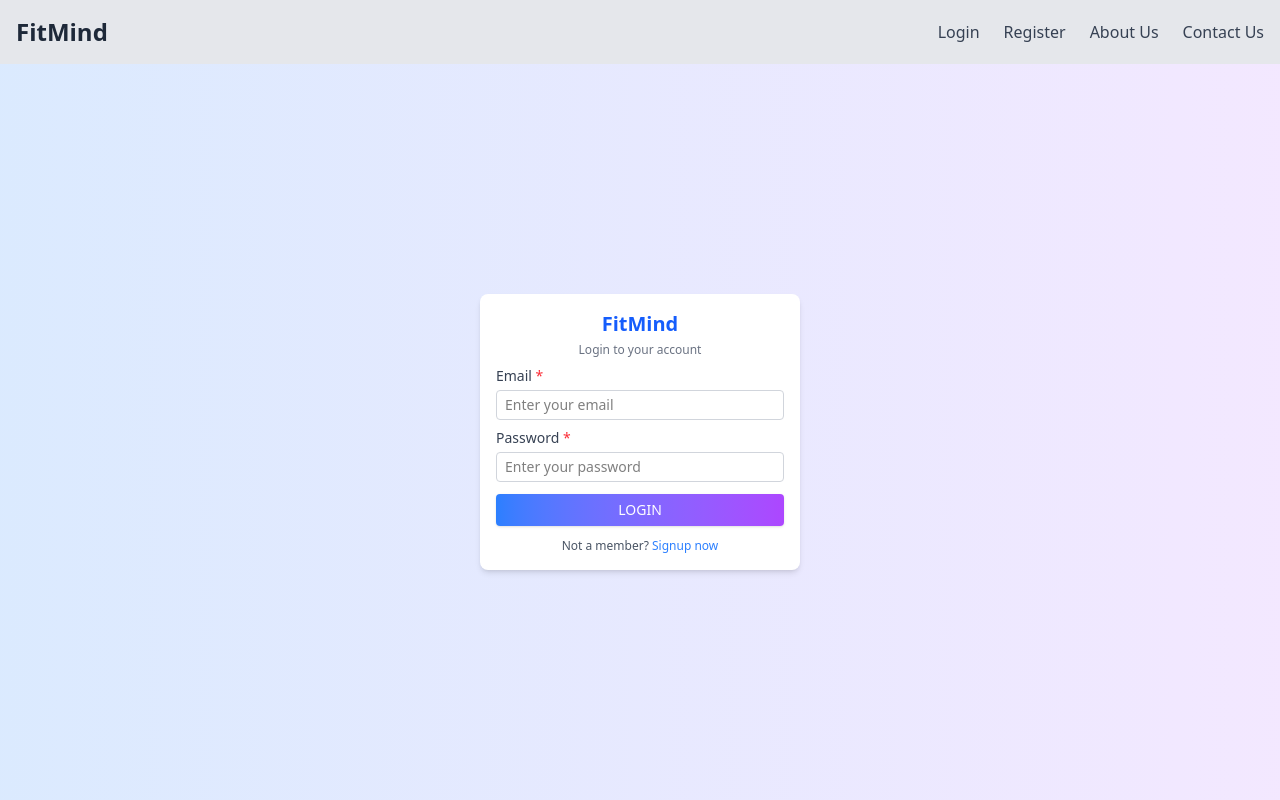
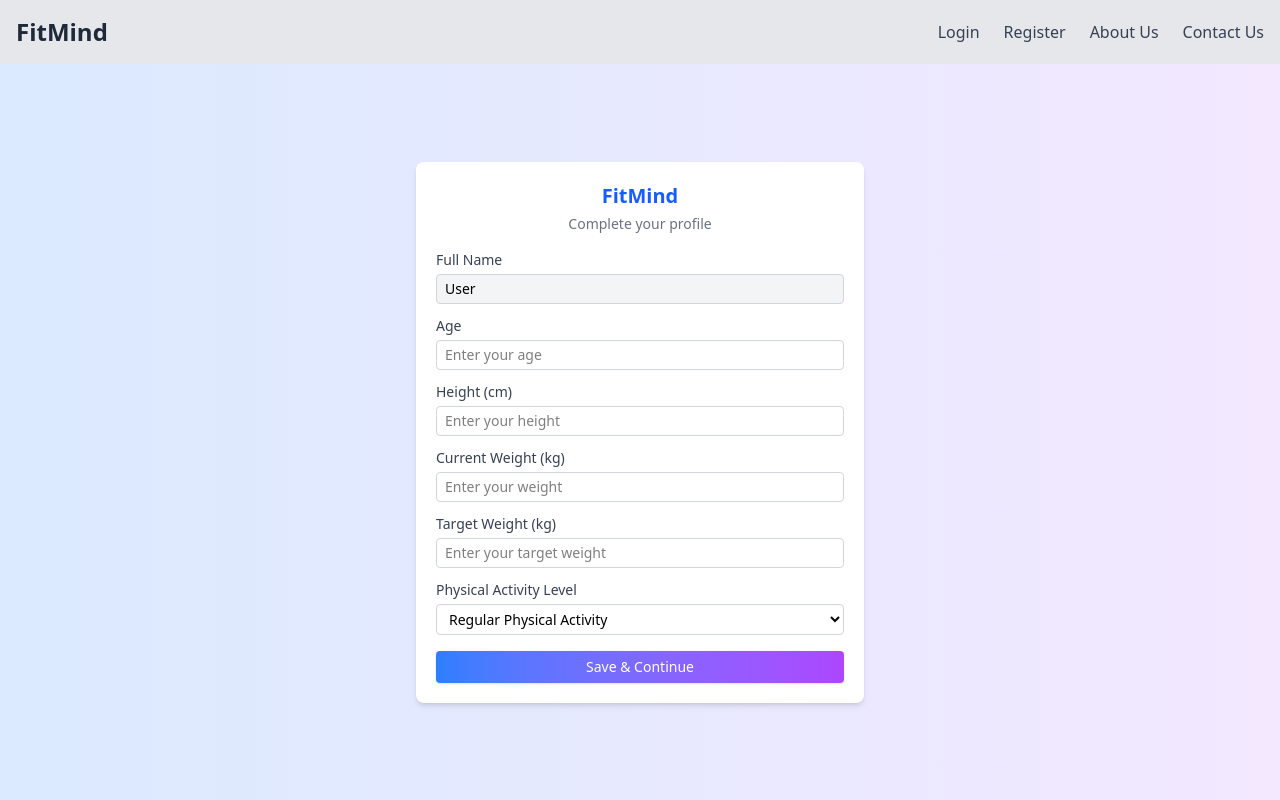
Before and after one commit to ZarinRitu32/FitMind, a React (Vite) app in the folder Frontend/: page /profile in a window 1280 px wide. Before the commit this address led to /login. Built offline with nearby package versions, Linux system fonts and the light colour scheme.

Commit message:
profile page

```diff
--- a/Frontend/src/pages/Login.jsx
+++ b/Frontend/src/pages/Login.jsx
@@ -1,68 +1,75 @@
-// src/pages/Login.jsx
 import { Link, useNavigate } from "react-router-dom";
+import { useState } from "react";
 
 export default function Login() {
   const navigate = useNavigate();
+  const [email, setEmail] = useState("");
+  const [password, setPassword] = useState("");
 
-  const handleLogin = () => {
-    // এখানে form validation বা API call যোগ করা যাবে
-    navigate("/dashboard");
+  const handleLogin = (e) => {
+    e.preventDefault();
+
+    if (!email || !password) {
+      alert("Please enter email and password.");
+      return;
+    }
+
+    // ✅ Check if profile is completed
+    const isProfileCompleted = localStorage.getItem("profileCompleted") === "true";
+
+    if (isProfileCompleted) {
+      navigate("/dashboard");
+    } else {
+      navigate("/profile");
+    }
   };
 
   return (
     <div className="flex justify-center items-center min-h-[calc(100vh-64px)] bg-gradient-to-r from-blue-100 to-purple-100">
       <div className="w-full max-w-xs bg-white rounded-lg shadow-md p-4">
-        {/* Header */}
         <div className="text-center mb-2">
           <h1 className="text-xl font-bold text-blue-600">FitMind</h1>
-          <p className="text-gray-500 mt-1 text-xs">
-            Login to your account
-          </p>
+          <p className="text-gray-500 mt-1 text-xs">Login to your account</p>
         </div>
 
-        {/* Form */}
-        <form>
-          {/* Email */}
+        <form onSubmit={handleLogin}>
           <div className="mb-2">
             <label className="block text-gray-700 mb-1 text-sm font-medium">
               Email <span className="text-red-500">*</span>
             </label>
             <input
               type="email"
+              value={email}
+              onChange={(e) => setEmail(e.target.value)}
               placeholder="Enter your email"
-              className="w-full px-2 py-1 border border-gray-300 rounded focus:outline-none focus:ring-1 focus:ring-blue-400 transition text-sm"
+              className="w-full px-2 py-1 border border-gray-300 rounded focus:outline-none focus:ring-1 focus:ring-blue-400 text-sm"
             />
           </div>
 
-          {/* Password */}
           <div className="mb-3">
             <label className="block text-gray-700 mb-1 text-sm font-medium">
               Password <span className="text-red-500">*</span>
             </label>
             <input
               type="password"
+              value={password}
+              onChange={(e) => setPassword(e.target.value)}
               placeholder="Enter your password"
-              className="w-full px-2 py-1 border border-gray-300 rounded focus:outline-none focus:ring-1 focus:ring-blue-400 transition text-sm"
+              className="w-full px-2 py-1 border border-gray-300 rounded focus:outline-none focus:ring-1 focus:ring-blue-400 text-sm"
             />
           </div>
 
-          {/* Login Button */}
           <button
-            type="button"
-            onClick={handleLogin}
+            type="submit"
             className="w-full py-1.5 bg-gradient-to-r from-blue-500 to-purple-500 text-white font-medium rounded shadow-sm hover:from-blue-600 hover:to-purple-600 transition text-sm"
           >
             LOGIN
           </button>
         </form>
 
-        {/* Register Link */}
         <p className="mt-3 text-center text-gray-600 text-xs">
           Not a member?{" "}
-          <Link
-            to="/register"
-            className="text-blue-500 font-medium hover:underline"
-          >
+          <Link to="/register" className="text-blue-500 font-medium hover:underline">
             Signup now
           </Link>
         </p>
--- a/Frontend/src/pages/Profile.jsx
+++ b/Frontend/src/pages/Profile.jsx
@@ -0,0 +1,135 @@
+// src/pages/Profile.jsx
+import { useState } from "react";
+import { useNavigate, useLocation } from "react-router-dom";
+
+export default function Profile() {
+  const navigate = useNavigate();
+  const location = useLocation();
+
+  // Get fullName from Register page state or fallback to localStorage
+  const fullNameFromState = location.state?.fullName;
+  const fullNameFromStorage = localStorage.getItem("fullName");
+  const fullName = fullNameFromState || fullNameFromStorage || "User";
+
+  const [age, setAge] = useState("");
+  const [height, setHeight] = useState("");
+  const [weight, setWeight] = useState("");
+  const [targetWeight, setTargetWeight] = useState("");
+  const [activityLevel, setActivityLevel] = useState("regular");
+
+  const handleSave = (e) => {
+    e.preventDefault();
+
+    // For now, just log values (can replace with API call)
+    console.log({
+      fullName,
+      age,
+      height,
+      weight,
+      targetWeight,
+      activityLevel,
+    });
+
+    // Optional: mark profile as completed
+    localStorage.setItem("profileCompleted", "true");
+
+    // Redirect to dashboard
+    navigate("/dashboard");
+  };
+
+  return (
+    <div className="flex justify-center items-center min-h-[calc(100vh-64px)] bg-gradient-to-r from-blue-100 to-purple-100">
+      <div className="w-full max-w-md bg-white rounded-lg shadow-md p-5">
+        {/* Header */}
+        <div className="text-center mb-4">
+          <h1 className="text-xl font-bold text-blue-600">FitMind</h1>
+          <p className="text-gray-500 mt-1 text-sm">Complete your profile</p>
+        </div>
+
+        {/* Profile Form */}
+        <form onSubmit={handleSave}>
+          {/* Full Name (readonly) */}
+          <div className="mb-3">
+            <label className="block text-gray-700 mb-1 text-sm font-medium">Full Name</label>
+            <input
+              type="text"
+              value={fullName}
+              readOnly
+              className="w-full px-2 py-1 border border-gray-300 rounded bg-gray-100 text-sm"
+            />
+          </div>
+
+          {/* Age */}
+          <div className="mb-3">
+            <label className="block text-gray-700 mb-1 text-sm font-medium">Age</label>
+            <input
+              type="number"
+              value={age}
+              onChange={(e) => setAge(e.target.value)}
+              placeholder="Enter your age"
+              className="w-full px-2 py-1 border border-gray-300 rounded focus:ring-1 focus:ring-blue-400 text-sm"
+            />
+          </div>
+
+          {/* Height */}
+          <div className="mb-3">
+            <label className="block text-gray-700 mb-1 text-sm font-medium">Height (cm)</label>
+            <input
+              type="number"
+              value={height}
+              onChange={(e) => setHeight(e.target.value)}
+              placeholder="Enter your height"
+              className="w-full px-2 py-1 border border-gray-300 rounded focus:ring-1 focus:ring-blue-400 text-sm"
+            />
+          </div>
+
+          {/* Current Weight */}
+          <div className="mb-3">
+            <label className="block text-gray-700 mb-1 text-sm font-medium">Current Weight (kg)</label>
+            <input
+              type="number"
+              value={weight}
+              onChange={(e) => setWeight(e.target.value)}
+              placeholder="Enter your weight"
+              className="w-full px-2 py-1 border border-gray-300 rounded focus:ring-1 focus:ring-blue-400 text-sm"
+            />
+          </div>
+
+          {/* Target Weight */}
+          <div className="mb-3">
+            <label className="block text-gray-700 mb-1 text-sm font-medium">Target Weight (kg)</label>
+            <input
+              type="number"
+              value={targetWeight}
+              onChange={(e) => setTargetWeight(e.target.value)}
+              placeholder="Enter your target weight"
+              className="w-full px-2 py-1 border border-gray-300 rounded focus:ring-1 focus:ring-blue-400 text-sm"
+            />
+          </div>
+
+          {/* Physical Activity Level */}
+          <div className="mb-4">
+            <label className="block text-gray-700 mb-1 text-sm font-medium">Physical Activity Level</label>
+            <select
+              value={activityLevel}
+              onChange={(e) => setActivityLevel(e.target.value)}
+              className="w-full px-2 py-1 border border-gray-300 rounded focus:ring-1 focus:ring-blue-400 text-sm"
+            >
+              <option value="regular">Regular Physical Activity</option>
+              <option value="sometimes">Sometimes Active</option>
+              <option value="never">Never Active</option>
+            </select>
+          </div>
+
+          {/* Save Button */}
+          <button
+            type="submit"
+            className="w-full py-1.5 bg-gradient-to-r from-blue-500 to-purple-500 text-white font-medium rounded shadow-sm hover:from-blue-600 hover:to-purple-600 transition text-sm"
+          >
+            Save & Continue
+          </button>
+        </form>
+      </div>
+    </div>
+  );
+}
--- a/Frontend/src/pages/Register.jsx
+++ b/Frontend/src/pages/Register.jsx
@@ -1,11 +1,35 @@
+// src/pages/Register.jsx
 import { Link, useNavigate } from "react-router-dom";
+import { useState } from "react";
 
 export default function Register() {
   const navigate = useNavigate();
 
-  const handleRegister = () => {
-    // এখানে form validation বা API call যোগ করা যাবে
-    navigate("/dashboard");
+  // Form state
+  const [fullName, setFullName] = useState("");
+  const [email, setEmail] = useState("");
+  const [password, setPassword] = useState("");
+  const [confirmPassword, setConfirmPassword] = useState("");
+
+  const handleRegister = (e) => {
+    e.preventDefault();
+
+    // Simple validation
+    if (!fullName || !email || !password || !confirmPassword) {
+      alert("Please fill in all required fields.");
+      return;
+    }
+
+    if (password !== confirmPassword) {
+      alert("Passwords do not match.");
+      return;
+    }
+
+    // Optional: save name in localStorage
+    localStorage.setItem("fullName", fullName);
+
+    // Redirect to Profile page
+    navigate("/profile", { state: { fullName } });
   };
 
   return (
@@ -20,7 +44,7 @@ export default function Register() {
         </div>
 
         {/* Form */}
-        <form>
+        <form onSubmit={handleRegister}>
           {/* Full Name */}
           <div className="mb-2">
             <label className="block text-gray-700 mb-1 text-sm font-medium">
@@ -28,6 +52,8 @@ export default function Register() {
             </label>
             <input
               type="text"
+              value={fullName}
+              onChange={(e) => setFullName(e.target.value)}
               placeholder="Enter your full name"
               className="w-full px-2 py-1 border border-gray-300 rounded focus:outline-none focus:ring-1 focus:ring-blue-400 transition text-sm"
             />
@@ -40,6 +66,8 @@ export default function Register() {
             </label>
             <input
               type="email"
+              value={email}
+              onChange={(e) => setEmail(e.target.value)}
               placeholder="Enter your email"
               className="w-full px-2 py-1 border border-gray-300 rounded focus:outline-none focus:ring-1 focus:ring-blue-400 transition text-sm"
             />
@@ -52,6 +80,8 @@ export default function Register() {
             </label>
             <input
               type="password"
+              value={password}
+              onChange={(e) => setPassword(e.target.value)}
               placeholder="Enter your password"
               className="w-full px-2 py-1 border border-gray-300 rounded focus:outline-none focus:ring-1 focus:ring-blue-400 transition text-sm"
             />
@@ -64,6 +94,8 @@ export default function Register() {
             </label>
             <input
               type="password"
+              value={confirmPassword}
+              onChange={(e) => setConfirmPassword(e.target.value)}
               placeholder="Re-enter your password"
               className="w-full px-2 py-1 border border-gray-300 rounded focus:outline-none focus:ring-1 focus:ring-blue-400 transition text-sm"
             />
@@ -71,8 +103,7 @@ export default function Register() {
 
           {/* Register Button */}
           <button
-            type="button"
-            onClick={handleRegister}
+            type="submit"
             className="w-full py-1.5 bg-gradient-to-r from-blue-500 to-purple-500 text-white font-medium rounded shadow-sm hover:from-blue-600 hover:to-purple-600 transition text-sm"
           >
             REGISTER
@@ -82,10 +113,7 @@ export default function Register() {
         {/* Already have account */}
         <p className="mt-3 text-center text-gray-600 text-xs">
           Already have an account?{" "}
-          <Link
-            to="/"
-            className="text-blue-500 font-medium hover:underline"
-          >
+          <Link to="/login" className="text-blue-500 font-medium hover:underline">
             Login here
           </Link>
         </p>
--- a/Frontend/src/router/AppRouter.jsx
+++ b/Frontend/src/router/AppRouter.jsx
@@ -5,12 +5,15 @@ import App from "../App";
 // Pages
 import Login from "../pages/Login";
 import Register from "../pages/Register";
+import Profile from "../pages/Profile";
 import Dashboard from "../pages/Dashboard";
 import Workouts from "../pages/Workouts";
 import Nutrition from "../pages/Nutrition";
 import MentalHealth from "../pages/MentalHealth";
 import AboutUs from "../pages/AboutUs";
 import ContactUs from "../pages/ContactUs";
+
+
 
 // New Pages
 import MorningMeditation from "../pages/MorningMeditation";
@@ -31,11 +34,15 @@ export default function AppRouter() {
         <Route path="about" element={<AboutUs />} />
         <Route path="contact" element={<ContactUs />} />
 
+        <Route path="profile" element={<Profile />} />
+
         {/* After login */}
         <Route path="dashboard" element={<Dashboard />} />
         <Route path="workouts" element={<Workouts />} />
         <Route path="nutrition" element={<Nutrition />} />
         <Route path="mental-health" element={<MentalHealth />} />
+
+
 
         {/* New Wellness Pages */}
         <Route path="morning-meditation" element={<MorningMeditation />} />
```
